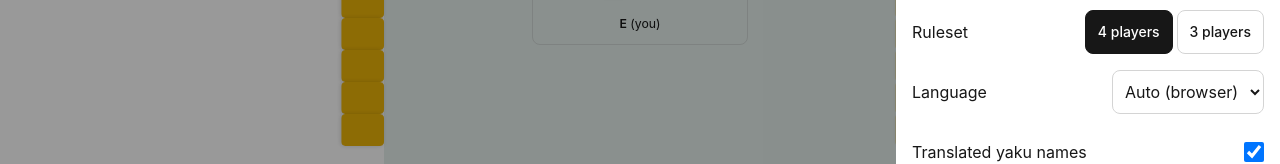
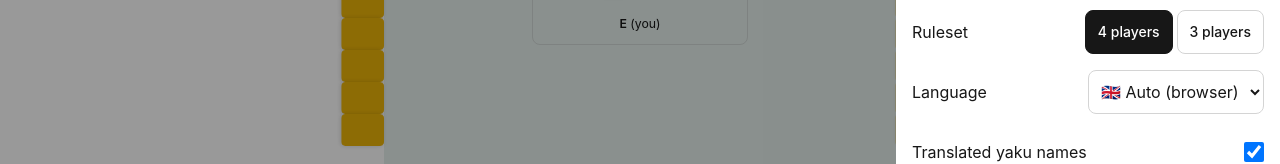
Before and after one commit to kael-k/riichi-trainer, a React (Vite) app: page /efficiency in a window 1280 px wide. Both pictures are taken after a click on the button 1122 px from the left and 26 px from the top of the page. Shown: the part 488-652 px from the top of the page. Built offline with nearby package versions, Linux system fonts and the light colour scheme.

Commit message:
UX: add flags to the language picker
English uses the GB flag rather than US — the flag names the language,
not a country. "Auto" carries the flag of whichever language it
actually resolves to, so it reads as a real choice.

```diff
--- a/src/features/settings/SettingsDialog.tsx
+++ b/src/features/settings/SettingsDialog.tsx
@@ -68,6 +68,15 @@ const LANGUAGE_NAMES: Record<(typeof LOCALES)[number], string> = {
   ja: '日本語',
   zh: '中文',
   it: 'Italiano',
+}
+
+// GB rather than US for English — the flag names a language here, not a country, and there is no
+// neutral "English" flag to reach for instead
+const LANGUAGE_FLAGS: Record<(typeof LOCALES)[number], string> = {
+  en: '🇬🇧',
+  ja: '🇯🇵',
+  zh: '🇨🇳',
+  it: '🇮🇹',
 }
 
 /** Settings shared by every trainer (and available on the home screen): theme, tile size,
@@ -156,10 +165,14 @@ export function GlobalSettings() {
           onChange={(e) => setLocale(e.target.value as Locale)}
           className="min-h-11 rounded-lg border border-neutral-300 bg-white px-2 text-neutral-900 [color-scheme:light] dark:border-neutral-700 dark:bg-neutral-900 dark:text-neutral-100 dark:[color-scheme:dark]"
         >
-          <option value="auto">{t('settings.languageAuto')}</option>
+          {/* "Auto" carries the flag of whichever language it actually resolves to, so the row
+              reads as a real choice rather than a blank one */}
+          <option value="auto">
+            {LANGUAGE_FLAGS[resolveLocale('auto')]} {t('settings.languageAuto')}
+          </option>
           {LOCALES.map((code) => (
             <option key={code} value={code}>
-              {LANGUAGE_NAMES[code]}
+              {LANGUAGE_FLAGS[code]} {LANGUAGE_NAMES[code]}
             </option>
           ))}
         </select>
```
